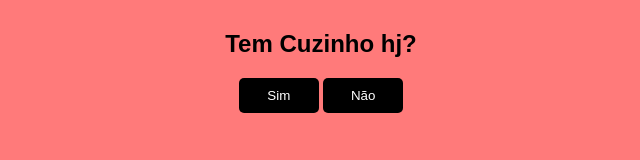
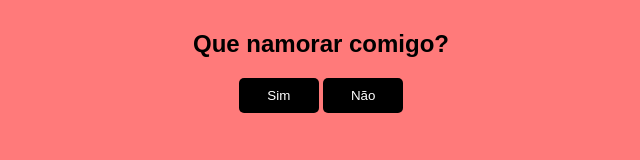
Before and after one commit to Wesleybezerra3/Botao-Fugitivo, a plain HTML site: page index.html in a window 1280 px wide. Shown: the whole page, without its empty margins (329-969 px from the left). Drawn offline with Linux system fonts and the light colour scheme.

Commit message:
Pedido de namoro

```diff
--- a/index.html
+++ b/index.html
@@ -3,7 +3,7 @@
 <head>
     <meta charset="UTF-8">
     <meta name="viewport" content="width=device-width, initial-scale=1.0">
-    <title>Para Nanda</title>
+    <title>Pedido de namoro </title>
     <style>
         #conteudo{
             background: #ff7a7a;
@@ -28,7 +28,7 @@
 </head>
 <body>
     <div id="conteudo">
-       <h2>Tem Cuzinho hj?</h2>
+       <h2>Que namorar comigo?</h2>
        <button class="btn" onclick="sim()">Sim</button>
        <button class="btn" onclick="desvia(this)" onmouseover="desvia(this)">Não</button>
     </div>
```
